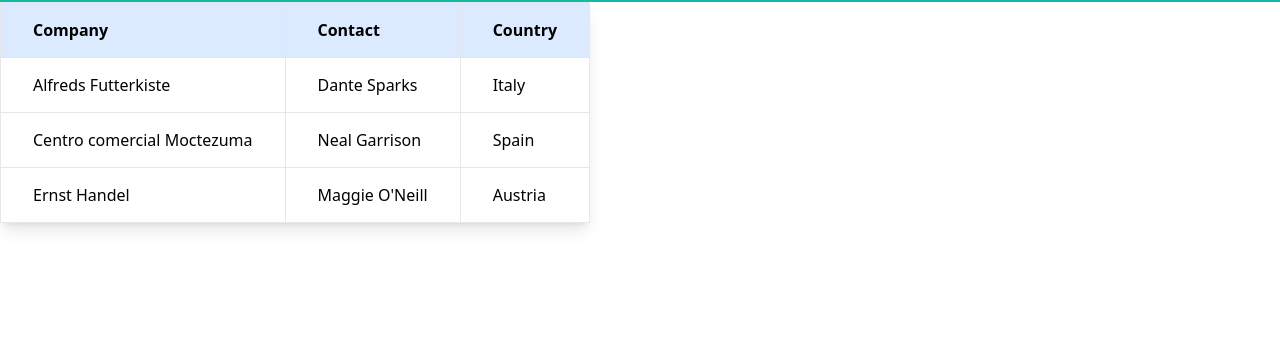
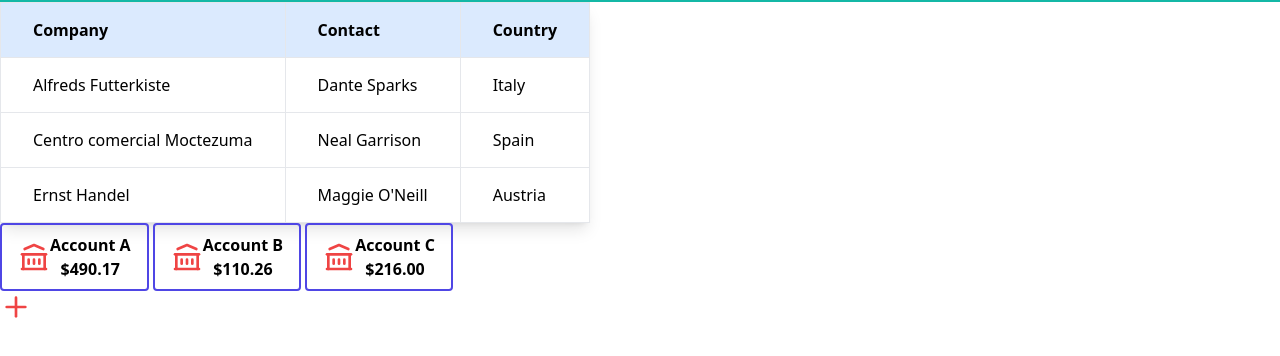
Before and after one commit to save-thinking/group-1-save-thinking, a website: page src/table.html in a window 1280 px wide. Shown: the part 78-434 px from the top of the page. Drawn offline with nearby package versions, Linux system fonts and the light colour scheme; files that its build step writes are made by us from their sources.

Commit message:
Added buttons

```diff
--- a/src/table.html
+++ b/src/table.html
@@ -1,32 +1,27 @@
 <html lang="en">
 <head>
-    <meta charset="utf-8" />
+    <meta charset="utf-8"/>
     <meta
             name="viewport"
             content="width=device-width, initial-scale=1, shrink-to-fit=no"
     />
-    <link rel="stylesheet" href="../dist/output.css" />
+    <link rel="stylesheet" href="../dist/output.css"/>
     <title>Tailwind</title>
 </head>
 <body>
-<!--<nav className="flex sm:justify-center space-x-4">-->
-<!--    {[-->
-<!--    ['Home', '/dashboard'],-->
-<!--    ['Team', '/team'],-->
-<!--    ['Projects', '/projects'],-->
-<!--    ['Reports', '/reports'],-->
-<!--    ].map(([title, url]) => (-->
-<!--    <a href={url} className="rounded-lg px-3 py-2 text-slate-700 font-medium hover:bg-slate-100 hover:text-slate-900">{title}</a>-->
-<!--    ))}-->
-<!--</nav>-->
 <nav class="flex items-center justify-between flex-wrap bg-teal-500 p-6">
     <div class="flex items-center flex-shrink-0 text-white mr-6">
-        <svg class="fill-current h-8 w-8 mr-2" width="54" height="54" viewBox="0 0 54 54" xmlns="http://www.w3.org/2000/svg"><path d="M13.5 22.1c1.8-7.2 6.3-10.8 13.5-10.8 10.8 0 12.15 8.1 17.55 9.45 3.6.9 6.75-.45 9.45-4.05-1.8 7.2-6.3 10.8-13.5 10.8-10.8 0-12.15-8.1-17.55-9.45-3.6-.9-6.75.45-9.45 4.05zM0 38.3c1.8-7.2 6.3-10.8 13.5-10.8 10.8 0 12.15 8.1 17.55 9.45 3.6.9 6.75-.45 9.45-4.05-1.8 7.2-6.3 10.8-13.5 10.8-10.8 0-12.15-8.1-17.55-9.45-3.6-.9-6.75.45-9.45 4.05z"/></svg>
+        <svg class="fill-current h-8 w-8 mr-2" width="54" height="54" viewBox="0 0 54 54"
+             xmlns="http://www.w3.org/2000/svg">
+            <path d="M13.5 22.1c1.8-7.2 6.3-10.8 13.5-10.8 10.8 0 12.15 8.1 17.55 9.45 3.6.9 6.75-.45 9.45-4.05-1.8 7.2-6.3 10.8-13.5 10.8-10.8 0-12.15-8.1-17.55-9.45-3.6-.9-6.75.45-9.45 4.05zM0 38.3c1.8-7.2 6.3-10.8 13.5-10.8 10.8 0 12.15 8.1 17.55 9.45 3.6.9 6.75-.45 9.45-4.05-1.8 7.2-6.3 10.8-13.5 10.8-10.8 0-12.15-8.1-17.55-9.45-3.6-.9-6.75.45-9.45 4.05z"/>
+        </svg>
         <span class="font-semibold text-xl tracking-tight">Tailwind CSS</span>
     </div>
     <div class="block lg:hidden">
         <button class="flex items-center px-3 py-2 border rounded text-teal-200 border-teal-400 hover:text-white hover:border-white">
-            <svg class="fill-current h-3 w-3" viewBox="0 0 20 20" xmlns="http://www.w3.org/2000/svg"><title>Menu</title><path d="M0 3h20v2H0V3zm0 6h20v2H0V9zm0 6h20v2H0v-2z"/></svg>
+            <svg class="fill-current h-3 w-3" viewBox="0 0 20 20" xmlns="http://www.w3.org/2000/svg"><title>Menu</title>
+                <path d="M0 3h20v2H0V3zm0 6h20v2H0V9zm0 6h20v2H0v-2z"/>
+            </svg>
         </button>
     </div>
     <div class="w-full block flex-grow lg:flex lg:items-center lg:w-auto">
@@ -42,7 +37,8 @@
             </a>
         </div>
         <div>
-            <a href="#" class="inline-block text-sm px-4 py-2 leading-none border rounded text-white border-white hover:border-transparent hover:text-teal-500 hover:bg-white mt-4 lg:mt-0">Download</a>
+            <a href="#"
+               class="inline-block text-sm px-4 py-2 leading-none border rounded text-white border-white hover:border-transparent hover:text-teal-500 hover:bg-white mt-4 lg:mt-0">Download</a>
         </div>
     </div>
 </nav>
@@ -69,5 +65,65 @@
         <td class="border px-8 py-4">Austria</td>
     </tr>
 </table>
+
+<button class="border-solid border-2 border-indigo-600 bg-grey-light hover:bg-grey text-grey-darkest font-bold py-2 px-4 rounded inline-flex items-center">
+    <svg class="h-8 w-8 text-red-500" width="24" height="24" viewBox="0 0 24 24" stroke-width="2" stroke="currentColor"
+         fill="none" stroke-linecap="round" stroke-linejoin="round">
+        <path stroke="none" d="M0 0h24v24H0z"/>
+        <line x1="3" y1="21" x2="21" y2="21"/>
+        <line x1="3" y1="10" x2="21" y2="10"/>
+        <polyline points="5 6 12 3 19 6"/>
+        <line x1="4" y1="10" x2="4" y2="21"/>
+        <line x1="20" y1="10" x2="20" y2="21"/>
+        <line x1="8" y1="14" x2="8" y2="17"/>
+        <line x1="12" y1="14" x2="12" y2="17"/>
+        <line x1="16" y1="14" x2="16" y2="17"/>
+    </svg>
+    <span>Account A<br>
+        $490.17
+    </span>
+</button>
+
+<button class="border-solid border-2 border-indigo-600 bg-grey-light hover:bg-grey text-grey-darkest font-bold py-2 px-4 rounded inline-flex items-center">
+    <svg class="h-8 w-8 text-red-500" width="24" height="24" viewBox="0 0 24 24" stroke-width="2" stroke="currentColor"
+         fill="none" stroke-linecap="round" stroke-linejoin="round">
+        <path stroke="none" d="M0 0h24v24H0z"/>
+        <line x1="3" y1="21" x2="21" y2="21"/>
+        <line x1="3" y1="10" x2="21" y2="10"/>
+        <polyline points="5 6 12 3 19 6"/>
+        <line x1="4" y1="10" x2="4" y2="21"/>
+        <line x1="20" y1="10" x2="20" y2="21"/>
+        <line x1="8" y1="14" x2="8" y2="17"/>
+        <line x1="12" y1="14" x2="12" y2="17"/>
+        <line x1="16" y1="14" x2="16" y2="17"/>
+    </svg>
+    <span>Account B<br>
+        $110.26
+    </span>
+</button>
+
+<button class="border-solid border-2 border-indigo-600 bg-grey-light hover:bg-grey text-grey-darkest font-bold py-2 px-4 rounded inline-flex items-center">
+    <svg class="h-8 w-8 text-red-500" width="24" height="24" viewBox="0 0 24 24" stroke-width="2" stroke="currentColor"
+         fill="none" stroke-linecap="round" stroke-linejoin="round">
+        <path stroke="none" d="M0 0h24v24H0z"/>
+        <line x1="3" y1="21" x2="21" y2="21"/>
+        <line x1="3" y1="10" x2="21" y2="10"/>
+        <polyline points="5 6 12 3 19 6"/>
+        <line x1="4" y1="10" x2="4" y2="21"/>
+        <line x1="20" y1="10" x2="20" y2="21"/>
+        <line x1="8" y1="14" x2="8" y2="17"/>
+        <line x1="12" y1="14" x2="12" y2="17"/>
+        <line x1="16" y1="14" x2="16" y2="17"/>
+    </svg>
+    <span>Account C<br>
+    $216.00</span>
+</button>
+
+<svg class="h-8 w-8 text-red-500" width="24" height="24" viewBox="0 0 24 24" stroke-width="2" stroke="currentColor"
+     fill="none" stroke-linecap="round" stroke-linejoin="round">
+    <path stroke="none" d="M0 0h24v24H0z"/>
+    <line x1="12" y1="5" x2="12" y2="19"/>
+    <line x1="5" y1="12" x2="19" y2="12"/>
+</svg>
 </body>
 </html>
```
